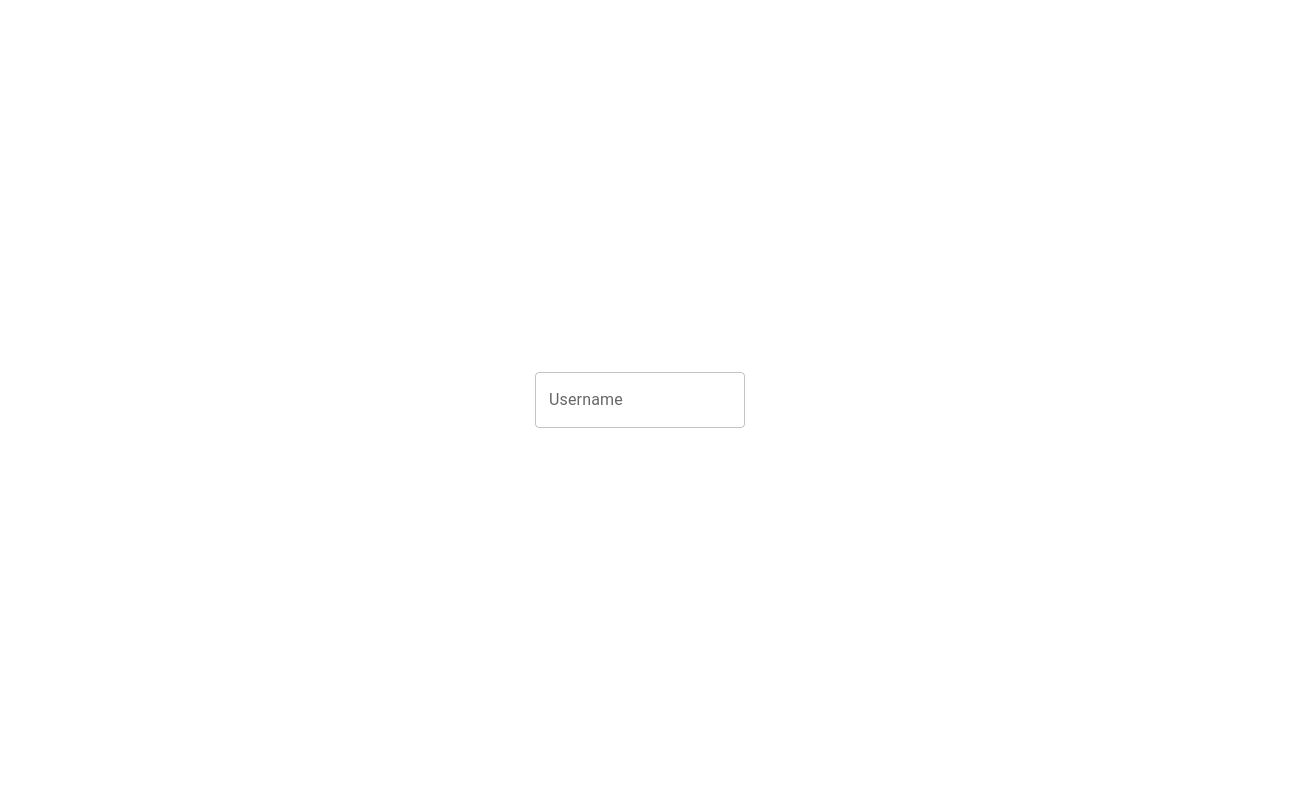
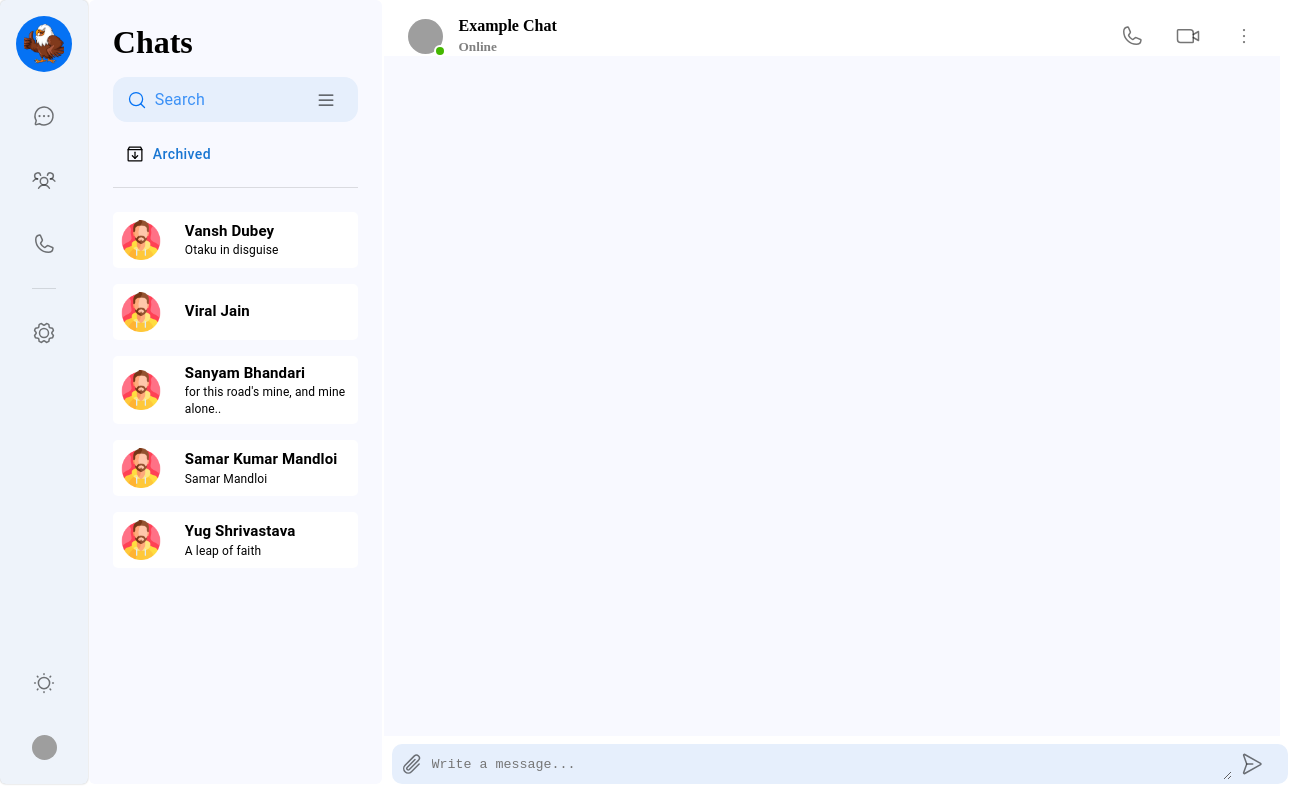
Before and after one commit to VanshDubey101963/chat-web, a React (Vite) app: page / in a window 1280 px wide. Shown: the whole page, 1304 px wide, since content can reach past the window. Built offline with nearby package versions, Linux system fonts and the light colour scheme; grey boxes are pictures that could not be loaded.

Commit message:
made some changes in all the components and also added the chatbox component

```diff
--- a/src/App.jsx
+++ b/src/App.jsx
@@ -1,21 +1,24 @@
-// import { useTheme } from '@mui/material/styles';
-// import { Stack } from '@mui/material';
-// import { ChatList } from './components/ChatList';
-// import Navbar from './components/Navbar';
+import { useTheme } from '@mui/material/styles';
+import { Divider, Stack } from '@mui/material';
+import { ChatList } from './components/ChatList';
+import Navbar from './components/Navbar';
 import Login from './components/Login';
+import ChatBox from './components/ChatBox';
 
 
 function App() {
 
-  // const theme = useTheme()
+  const theme = useTheme()
 
   return (
     <>
-    {/* <Stack direction={'row'} m={1} gap={0.1}>
+    <Stack direction={'row'} height={'98vh'} width={'100vw'} gap={0.1}>
         <Navbar/>
         <ChatList theme={theme}/>
-      </Stack> */}
-      <Login/>
+        <Divider sx={{bgcolor: '#767B82'}} />
+        <ChatBox/>
+      </Stack>
+      {/* <Login/> */}
     </>
   )
 }
--- /dev/null
+++ b/src/components/ChatBox.jsx
@@ -0,0 +1,164 @@
+import {
+  Stack,
+  Box,
+  Avatar,
+  Typography,
+  IconButton,
+  Badge,
+  styled,
+  Divider,
+} from "@mui/material";
+import { faker } from "@faker-js/faker";
+import {
+  DotsThreeVertical,
+  Paperclip,
+  PaperPlaneRight,
+  Phone,
+  VideoCamera,
+} from "phosphor-react";
+
+const OnlineBadge = styled(Badge)(({ theme }) => ({
+  "& .MuiBadge-badge": {
+    backgroundColor: "#44b700", // Green color
+    color: "#44b700",
+    boxShadow: `0 0 0 2px ${theme.palette.background.paper}`, // White border
+    width: 8,
+    height: 8,
+    borderRadius: "50%",
+    bottom: 3,
+    right: 3,
+  },
+}));
+
+const ChatBox = () => {
+  return (
+    <Stack direction={"column"} sx={{ width: "100%" }}>
+      <Box
+        sx={{
+          width: "100%",
+          height: "5vh",
+          backgroundColor: "#FFFFFF",
+          borderRadius: 1.5,
+          paddingLeft: 3,
+          paddingTop: 2,
+        }}
+      >
+        <Stack direction={"row"} justifyContent={"space-between"}>
+          <Stack direction={"row"} gap={2}>
+            <div
+              style={{
+                display: "flex",
+                justifyContent: "center",
+                alignItems: "center",
+              }}
+            >
+              <OnlineBadge
+                overlap="circular"
+                anchorOrigin={{
+                  vertical: "bottom",
+                  horizontal: "right",
+                }}
+                variant="dot"
+              >
+                <Avatar
+                  src={faker.image.avatar}
+                  alt="Avatar"
+                  sx={{ width: 35, height: 35 }}
+                />
+              </OnlineBadge>
+            </div>
+            <Box
+              sx={{
+                display: "flex",
+                justifyContent: "center",
+                alignItems: "center",
+              }}
+            >
+              <Stack direction={"column"} gap={1 / 2}>
+                <Typography variant="body" component={"h4"}>
+                  Example Chat
+                </Typography>
+                <Typography
+                  variant="subtitle"
+                  component={"h5"}
+                  sx={{ color: "grey" }}
+                >
+                  Online
+                </Typography>
+              </Stack>
+            </Box>
+          </Stack>
+
+          <Stack direction={"row"} gap={2} paddingRight={5}>
+            <IconButton>
+              <Phone />
+            </IconButton>
+            <IconButton>
+              <VideoCamera />
+            </IconButton>
+            <IconButton>
+              <DotsThreeVertical />
+            </IconButton>
+          </Stack>
+        </Stack>
+      </Box>
+      <Box
+        sx={{
+          height: "95vh",
+          backgroundColor: "#F8F9FF",
+          position: "relative",
+        }}
+      >
+        <Box sx={{ height: "98%" }}></Box>
+        <Divider sx={{ backgroundColor: "black" }} />
+        <Stack
+          direction={"row"}
+          gap={1}
+          sx={{
+            position: "absolute",
+            bottom: 0,
+            paddingTop: 1,
+            paddingRight: 1,
+            paddingLeft: 1,
+            backgroundColor: "white",
+            width: "100%",
+          }}
+        >
+          <Box
+            sx={{
+              backgroundColor: "#E6EFFC",
+              borderRadius: "10px",
+              width: "100%",
+              display: "flex",
+              alignItems: "center",
+              paddingRight: 2
+            }}
+          >
+            <IconButton>
+              <Paperclip />
+            </IconButton>
+            <textarea
+              placeholder="Write a message..."
+              style={{
+                height: "31px",
+                resize: "both",
+                overflow: "auto",
+                border: "none",
+                outline: "none",
+                backgroundColor: "#E6EFFC",
+                width: "93%",
+                flex: 1,
+                lineHeight: "31px"
+              }}
+            ></textarea>
+            <IconButton>
+              <PaperPlaneRight />
+            </IconButton>
+          </Box>
+        </Stack>
+      </Box>
+    </Stack>
+  );
+};
+
+export default ChatBox;
--- a/src/components/ChatList.jsx
+++ b/src/components/ChatList.jsx
@@ -2,13 +2,17 @@ import React from "react";
 import ListItemButton from "@mui/material/ListItemButton";
 import ListItemIcon from "@mui/material/ListItemIcon";
 import ListItemText from "@mui/material/ListItemText";
-import { Box, Avatar, Stack , List } from "@mui/material";
+import { Box, Avatar, Stack, List } from "@mui/material";
 import Divider from "@mui/material/Divider";
-import {OutlinedInput , InputAdornment, Button , IconButton} from "@mui/material";
-import { MagnifyingGlass , ArchiveBox , List as List1 } from "phosphor-react";
+import {
+  OutlinedInput,
+  InputAdornment,
+  Button,
+  IconButton,
+} from "@mui/material";
+import { MagnifyingGlass, ArchiveBox, List as List1 } from "phosphor-react";
 
 const ChatList = () => {
-
   const [selectedIndex, setSelectedIndex] = React.useState();
 
   const handleListItemClick = (event, index) => {
@@ -18,8 +22,7 @@ const ChatList = () => {
   return (
     <Box
       sx={{
-        backgroundColor: '#F8F9FF',
-        height: "93vh",
+        backgroundColor: "#F8F9FF",
         width: 350,
         borderRadius: 1.5,
         outline: "none",
@@ -30,30 +33,61 @@ const ChatList = () => {
         <h1>Chats</h1>
 
         <OutlinedInput
-            sx={{borderRadius: 3.5 , height: 45, backgroundColor: '#E6EFFC' , '& .MuiOutlinedInput-notchedOutline': {
-          border: 'none',
+          sx={{
+            borderRadius: 3.5,
+            height: 45,
+            backgroundColor: "#E6EFFC",
+            "& .MuiOutlinedInput-notchedOutline": {
+              border: "none",
             },
-        '& .MuiOutlinedInput-input::placeholder': {
-          color: '#0472F4',
+            "& .MuiOutlinedInput-input::placeholder": {
+              color: "#0472F4",
               opacity: 0.75,
             },
           }}
           placeholder="Search"
           id="outlined-adornment-weight"
-            startAdornment={<InputAdornment position="start"><MagnifyingGlass size={20} color="#0472F4"/></InputAdornment>}
-            endAdornment={<InputAdornment position="end"><IconButton><List1 size={20} color="black" opacity={0.75} /></IconButton></InputAdornment>}
+          startAdornment={
+            <InputAdornment position="start">
+              <MagnifyingGlass size={20} color="#0472F4" />
+            </InputAdornment>
+          }
+          endAdornment={
+            <InputAdornment position="end">
+              <IconButton>
+                <List1 size={20} color="black" opacity={0.75} />
+              </IconButton>
+            </InputAdornment>
+          }
           inputProps={{
-              'aria-label': 'weight',
-            }}/>
+            "aria-label": "weight",
+          }}
+        />
 
-      <Button variant="text" sx={{p:0.5 , width: 'fit-content' ,textTransform: 'none', paddingLeft: 2}}  startIcon={<ArchiveBox color="black" />}>
+        <Button
+          variant="text"
+          sx={{
+            p: 0.5,
+            width: "fit-content",
+            textTransform: "none",
+            paddingLeft: 2,
+          }}
+          startIcon={<ArchiveBox color="black" />}
+        >
           Archived
         </Button>
         <Divider component={"h1"} />
         <List>
           {ChatData.map((el) => (
-            <Chats  key={el.index} name={el.name} index={el.index} iconSrc={el.iconSrc} selectedIndex={selectedIndex}
-            onListItemClick={handleListItemClick} about={el.about} />
+            <Chats
+              key={el.index}
+              name={el.name}
+              index={el.index}
+              iconSrc={el.iconSrc}
+              selectedIndex={selectedIndex}
+              onListItemClick={handleListItemClick}
+              about={el.about}
+            />
           ))}
         </List>
       </Stack>
@@ -71,14 +105,42 @@ const Chats = (props) => {
 
   return (
     <ListItemButton
-      selected={selectedIndex === index}
       onClick={(event) => onListItemClick(event, index)}
-      sx={{ borderRadius: '5px', gap: 2 , backgroundColor: "white", marginBottom: 2 , padding: 0}}
+      sx={{
+        borderRadius: "5px",
+        gap: 2,
+        backgroundColor: selectedIndex === index ? "#4F8AF5" : "white",
+        marginBottom: 2,
+        width: "100%",
+        padding: 0,
+        "&:hover": {
+          backgroundColor: "#B0C9FF",
+          "& .MuiListItemText-primary, & .MuiListItemText-secondary": {
+          color: "white",
+          },
+        },
+        color: selectedIndex === index ? "white" : "black",
+      }}
     >
       <ListItemIcon>
-        <Avatar alt="" src={iconSrc} sx={{ p: 1}} />
+        <Avatar alt="" src={iconSrc} sx={{ p: 1 }} />
       </ListItemIcon>
-      <ListItemText primary={name} secondary={about}/>
+      <ListItemText
+        primary={name}
+        secondary={about}
+        sx={{
+          "& .MuiListItemText-primary": {
+            fontWeight: 600,
+            fontSize: 15,
+          },
+          "& .MuiListItemText-secondary": {
+            color: selectedIndex === index ? "white" : "black",
+            fontSize: 12,
+
+          },
+
+        }}
+      />
     </ListItemButton>
   );
 };
@@ -88,31 +150,31 @@ const ChatData = [
     index: 0,
     name: "Vansh Dubey",
     iconSrc: "src/assets/man_4140048.png",
-    about: 'Otaku in disguise'
+    about: "Otaku in disguise",
   },
   {
     index: 1,
     name: "Viral Jain",
     iconSrc: "src/assets/man_4140048.png",
-    about: ''
+    about: "",
   },
   {
     index: 2,
     name: "Sanyam Bhandari",
     iconSrc: "src/assets/man_4140048.png",
-    about: `for this road's mine, and mine alone..`
+    about: `for this road's mine, and mine alone..`,
   },
   {
     index: 3,
     name: "Samar Kumar Mandloi",
     iconSrc: "src/assets/man_4140048.png",
-    about: 'Samar Mandloi'
+    about: "Samar Mandloi",
   },
   {
     index: 4,
     name: "Yug Shrivastava",
     iconSrc: "src/assets/man_4140048.png",
-    about: 'A leap of faith'
+    about: "A leap of faith",
   },
 ];
 
--- a/src/components/Login.jsx
+++ b/src/components/Login.jsx
@@ -1,15 +1,30 @@
-import { Stack , TextField} from '@mui/material'
+import {Stack} from '@mui/material'
+import {useForm} from 'react-hook-form'
 
 const Login = () => {
+
+    const {
+        register,
+        handleSubmit,
+        formState: { errors },
+      } = useForm()
+
+    const onSubmit = (data) => {
+        console.log(data);
+    }
+
   return (
     <div>
         <Stack direction={'column'} alignItems={'center'} justifyContent={'center'} sx={{width:'100%', height:'100vh'}}>
-        <TextField
-          id="outlined-multiline-flexible"
-          label="Username"
-          multiline
-          maxRows={4}
-        />
+            <form onSubmit={handleSubmit(onSubmit)} style={{display: 'flex' , flexDirection: 'column'}} >
+            <input placeholder='Username' {...register("username", {required: true})} />
+            {errors.username?.type == 'required' && <span style={{color: 'red' , font: 5}}> Username is required </span>}
+            <input placeholder='Email' type="email" {...register("email", {required: true})} />
+            {errors.email?.type == 'required' && <span style={{color: 'red' , font: 5}}> Email is required </span>}
+            <input type="password" placeholder='Password' {...register("password", {required: true})} />
+            {errors.password?.type == 'required' && <span style={{color: 'red' , font: 5}}> Password is required </span>}
+            <button type='submit'>Sign up</button>
+            </form>
         </Stack>
     </div>
   )
--- a/src/components/Navbar.jsx
+++ b/src/components/Navbar.jsx
@@ -24,7 +24,7 @@ const Navbar = () => {
 
 
   return (
-    <Box p={2} sx={{backgroundColor: '#EEF3FA' ,height: "95vh",boxShadow: "0px 0px 2px rgba(0,0,0,0.25)" ,width: 60, borderRadius: 1.5}}>
+    <Box p={2} sx={{backgroundColor: '#EEF3FA' ,boxShadow: "0px 0px 2px rgba(0,0,0,0.25)" ,width: 60, borderRadius: 1.5}}>
           <Stack direction={'column'} height={'100%'} alignItems={'center'} justifyContent={'space-between'} >
                 <Stack gap={3}>
                     <Avatar alt='' src='src/assets/app-icon.png' sx={{p:1, backgroundColor: '#0572F4'}} />
```
Also changed, not shown: src/styles/login.css (added). Lines whose indentation alone changed are shown as unchanged.
